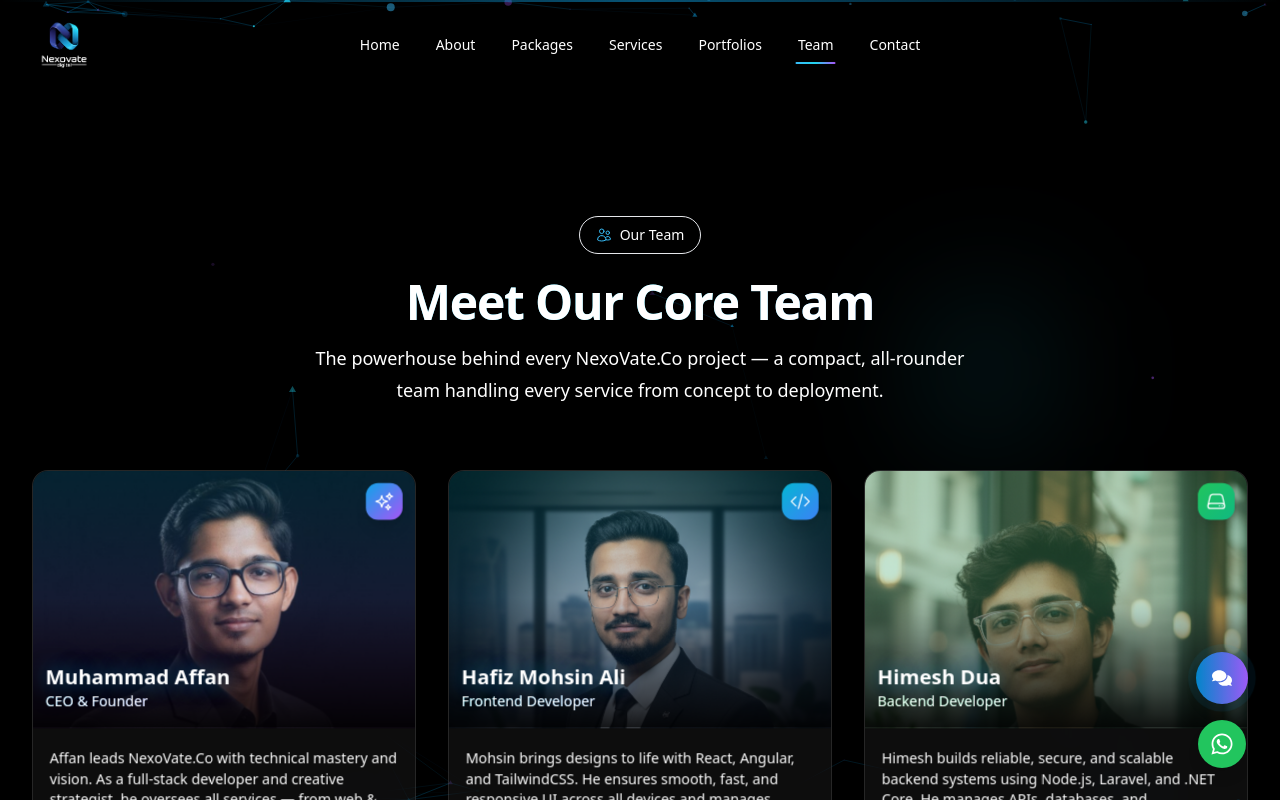
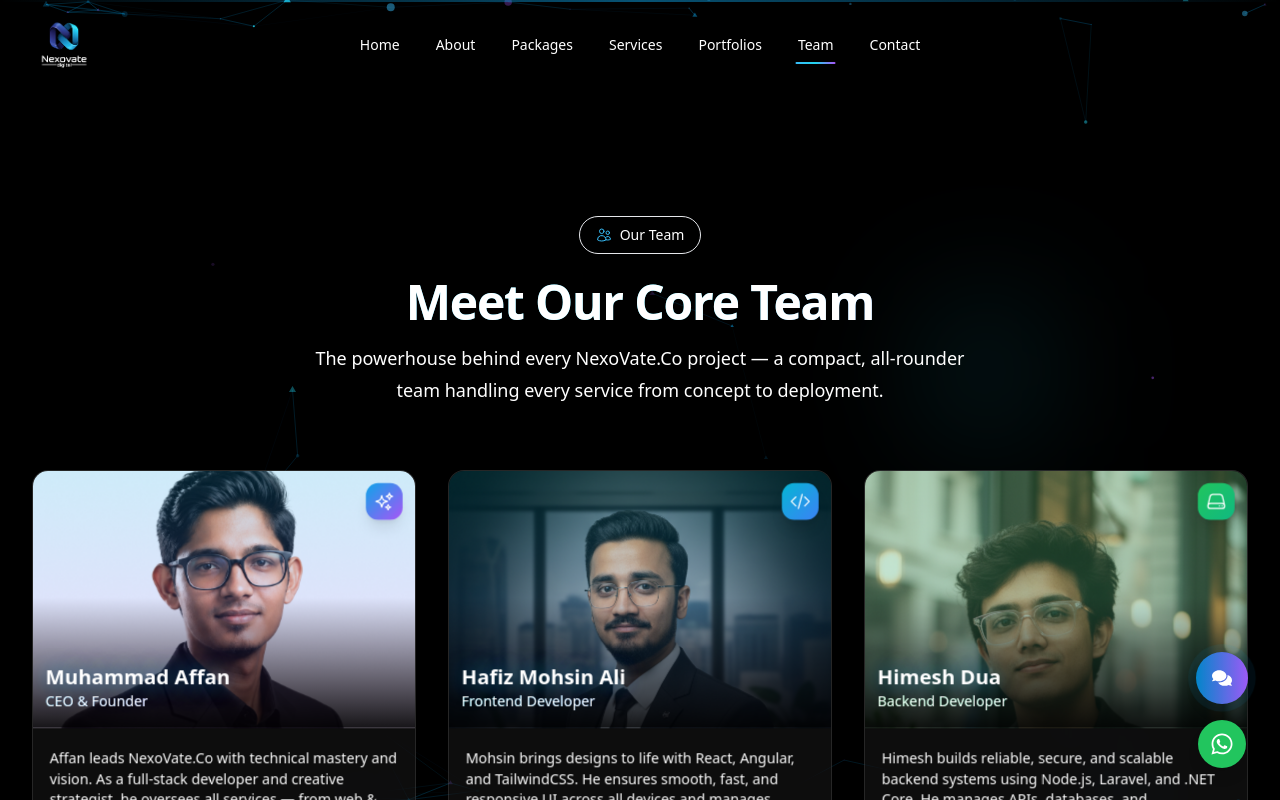
Before and after one commit to Muhammadd-01/NexoVate-Digital, a React (Vite) app: page /team in a window 1280 px wide. Shown: the top 800 px of the page. Built offline with nearby package versions, Linux system fonts and the light colour scheme.

Commit message:
Nexovate_Digital

```diff
--- a/src/pages/Team.jsx
+++ b/src/pages/Team.jsx
@@ -44,7 +44,7 @@
   {
     name: "Muhammad Affan",
     role: "CEO & Founder | Full-Stack Developer",
-    image: "/assets/Team-Member-images/AffanPic.jpeg",
+    image: "/assets/Team-Member-images/AffanPic.png",
     description:
       "Affan leads NexoVate.Co with technical mastery and vision. As a full-stack developer and creative strategist, he oversees all services — from web & app development to automation, AI, and business innovation.",
     portfolio: "https://affann-portfolio.vercel.app/",
```
Also changed, not shown: public/assets/Team-Member-images/AffanPic.jpeg (deleted), public/assets/Team-Member-images/AffanPic.png (added).
